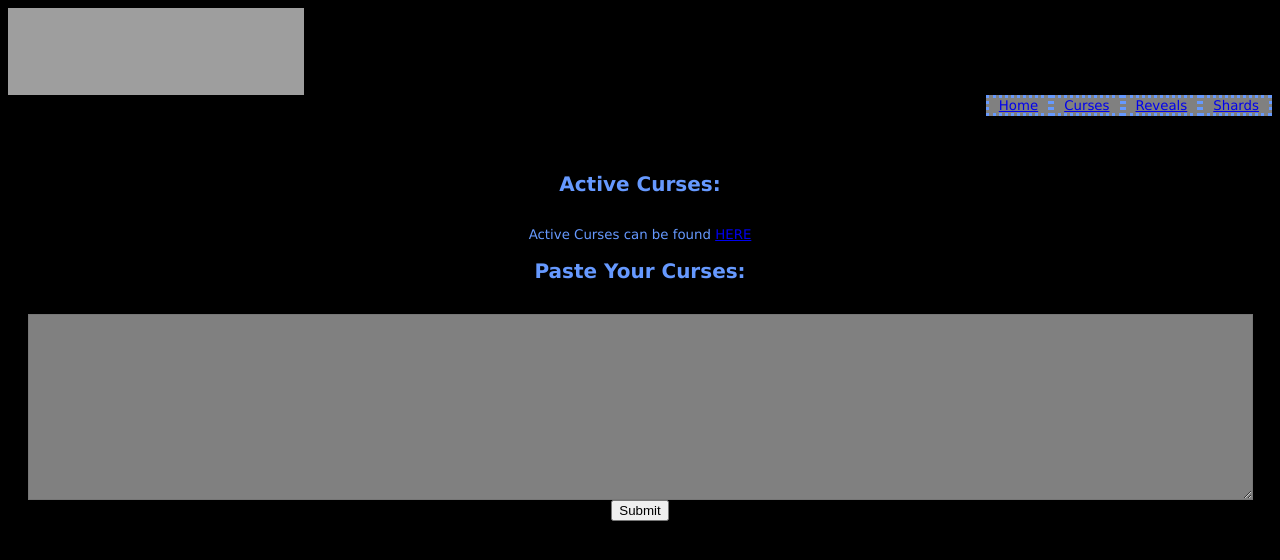
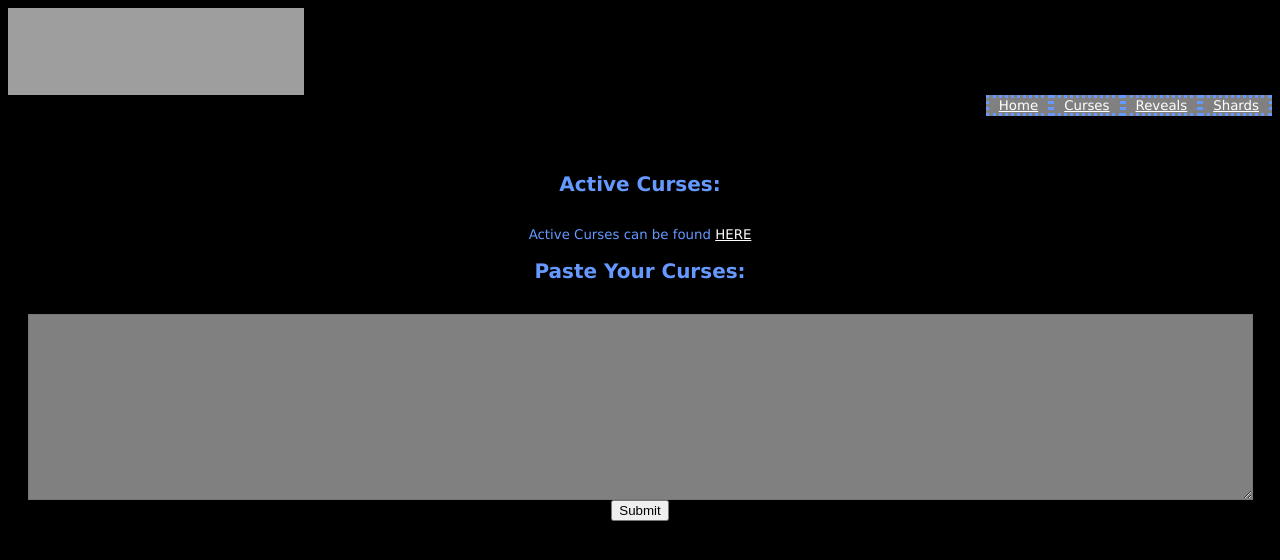
Before and after one commit to hebron-george/cq2, a PHP site: page /curses/index.php in a window 1280 px wide. Shown: the top 560 px of the page. Run offline with PHP 8.4, Linux system fonts and the light colour scheme; grey boxes are pictures that could not be loaded.

Commit message:
New style for visited links.

```diff
--- a/main.css
+++ b/main.css
@@ -48,3 +48,8 @@ h1, h2, h3, h4, h5
     background-color: gray;
     border: dotted;
 }
+
+a, a:visited
+{
+	color:white;
+}
--- a/reveals/reveals.css
+++ b/reveals/reveals.css
@@ -34,3 +34,8 @@ h1, h2, h3, h4, h5
 {
 	background-color: gray; /*rgb(76, 135, 237); */
 }
+
+a, a:visited
+{
+	background-color: white;
+}
```
